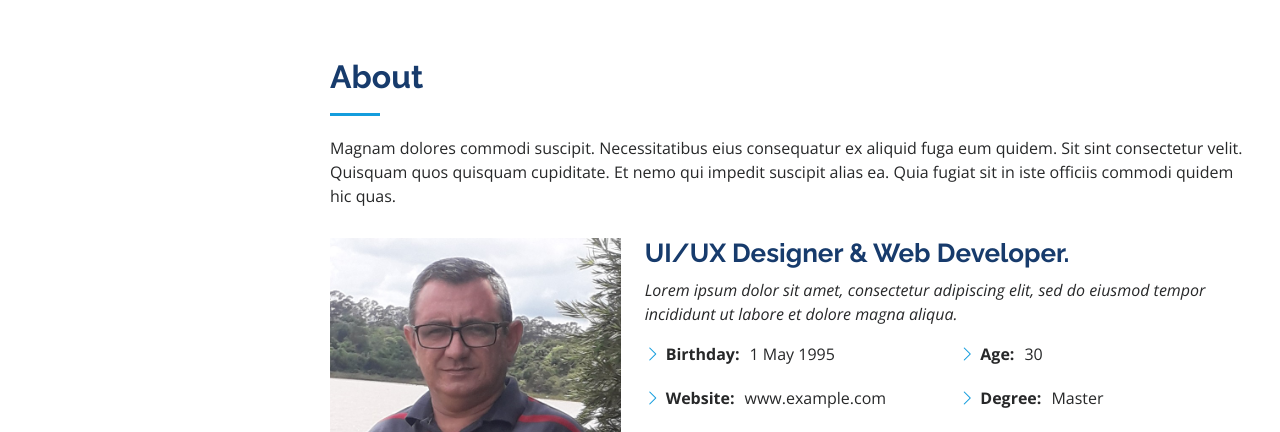
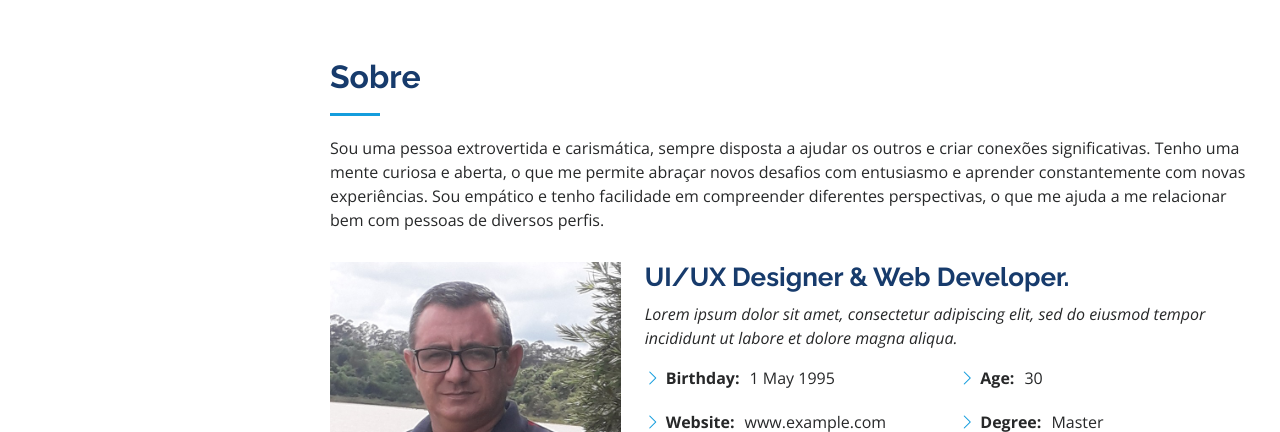
Before and after one commit to marcio-caldeira/portfolio, a plain HTML site: page index.html in a window 1280 px wide. Shown: the part 802-1234 px from the top of the page. Drawn offline with nearby package versions, Linux system fonts and the light colour scheme.

Commit message:
alteracao texto sobre

```diff
--- a/index.html
+++ b/index.html
@@ -84,8 +84,8 @@
       <div class="container">
 
         <div class="section-title">
-          <h2>About</h2>
-          <p>Magnam dolores commodi suscipit. Necessitatibus eius consequatur ex aliquid fuga eum quidem. Sit sint consectetur velit. Quisquam quos quisquam cupiditate. Et nemo qui impedit suscipit alias ea. Quia fugiat sit in iste officiis commodi quidem hic quas.</p>
+          <h2>Sobre</h2>
+          <p>Sou uma pessoa extrovertida e carismática, sempre disposta a ajudar os outros e criar conexões significativas. Tenho uma mente curiosa e aberta, o que me permite abraçar novos desafios com entusiasmo e aprender constantemente com novas experiências. Sou empático e tenho facilidade em compreender diferentes perspectivas, o que me ajuda a me relacionar bem com pessoas de diversos perfis.</p>
         </div>
 
         <div class="row">
```
Also changed, not shown: assets/img/hero-bg.JPG.
